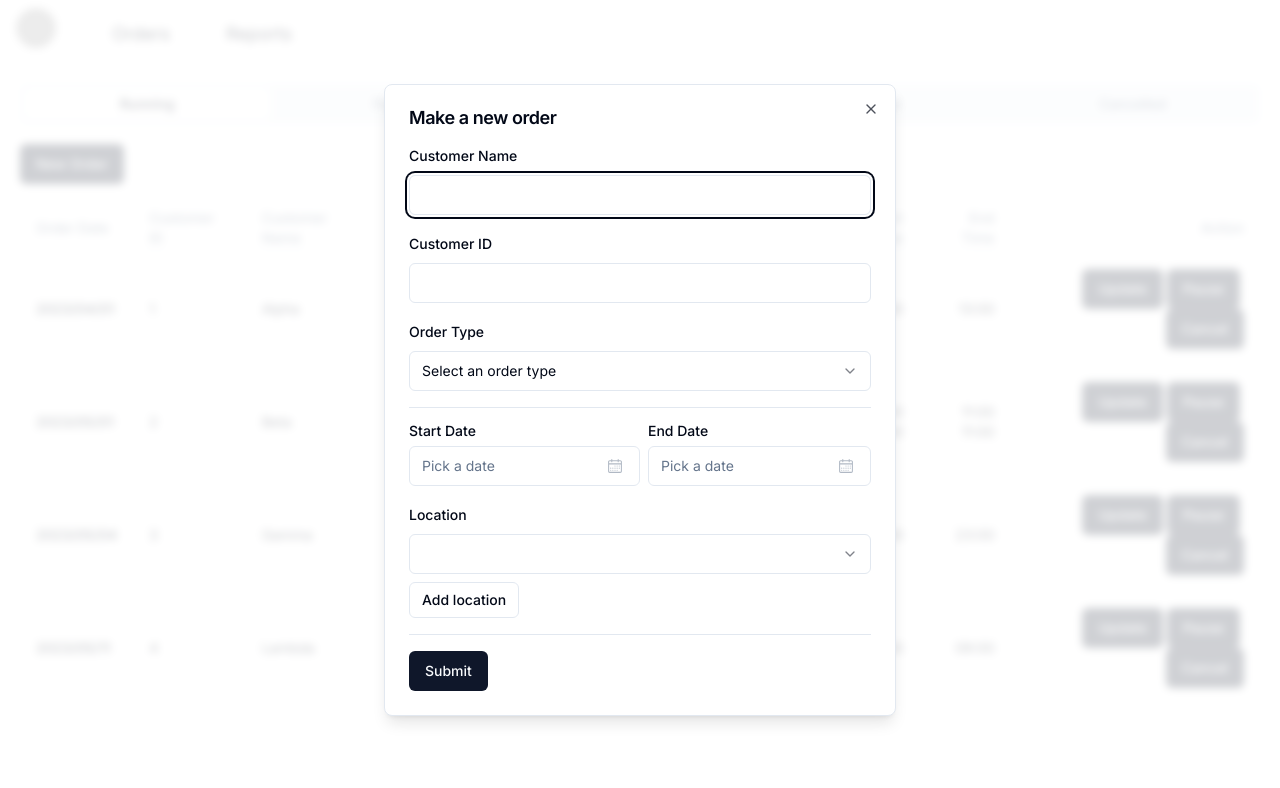
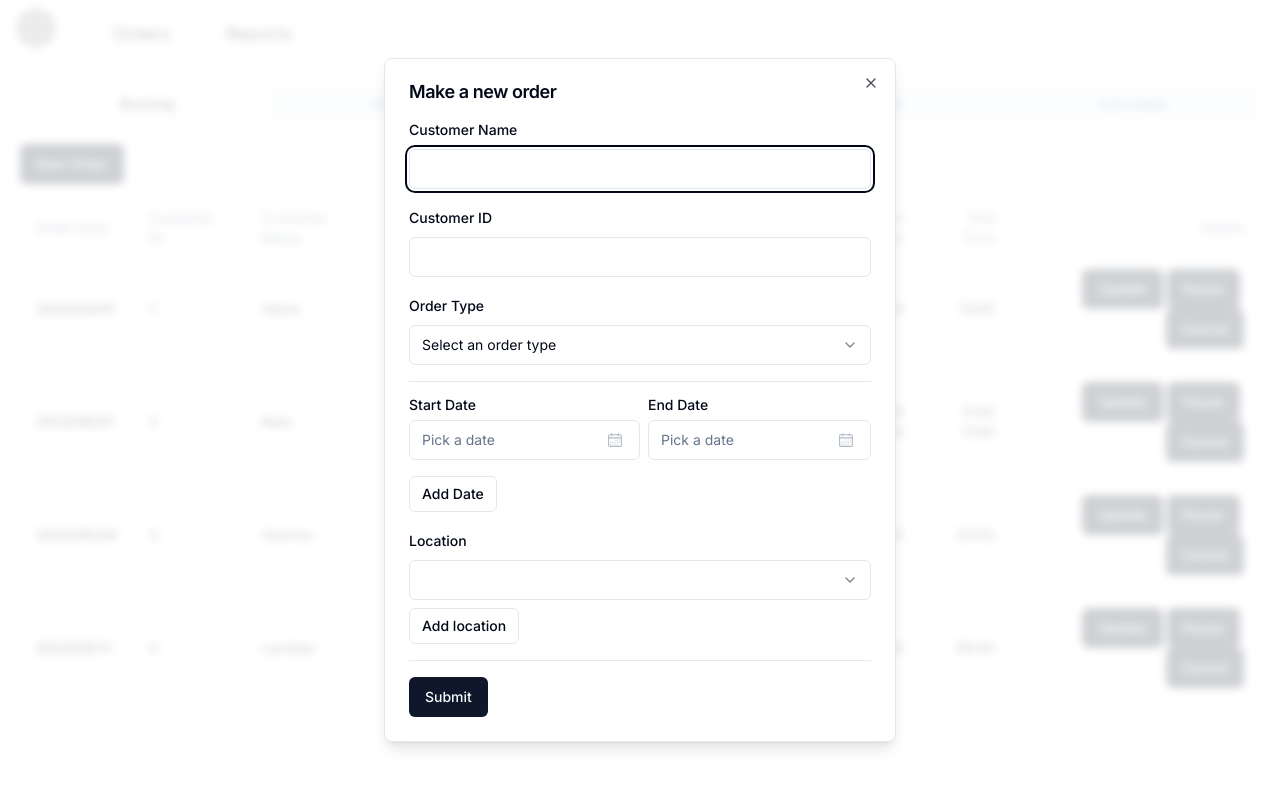
Before and after one commit to PeiChi-Hung/booking-system, a Next.js app: page / in a window 1280 px wide. Both pictures are taken after a click on the button "New Order". Shown: the top 788 px of the page. Built offline with nearby package versions, Linux system fonts and the light colour scheme; grey boxes are pictures that could not be loaded.

Commit message:
Added additional button for date picker

```diff
--- a/src/components/OrderForm.tsx
+++ b/src/components/OrderForm.tsx
@@ -44,30 +44,34 @@ const orderType = ["Type 1", "Type 2", "Type 3", "Type 4", "Type 5"]
 
 // zod schema
 // set restriction for each input
-const orderFromSchema = z
-  .object({
+const orderFromSchema = z.object({
   customer_name: z.string().max(100),
   customer_id: z.string().min(10).max(100),
   order_type: z.string(),
-    location: z.array(
+  expectation: z.array(
     z.object({
-        value: z.string(),
-      })
-    ),
       start_date: z.date({
         required_error: "Start date is required",
       }),
       end_date: z.date({
         required_error: "End date is required",
       }),
+    })
+  ),
+
+  location: z.array(
+    z.object({
+      value: z.string(),
+    })
+  ),
   // To be checked
   // start_time: z.string().datetime({ message: "Please pick a start time" }),
   // end_time: z.string().datetime({ message: "Please pick a end time" }),
 })
-  .refine((data) => data.end_date > data.start_date, {
-    message: "End date cannot be earlier than start date.",
-    path: ["end_date"],
-  })
+// .refine((data) => data.expectation.end_date > data.expectation.start_date, {
+//   message: "End date cannot be earlier than start date.",
+//   path: ["end_date"],
+// })
 
 // covert zod schema into typescript types
 type OrderFormValues = z.infer<typeof orderFromSchema>
@@ -162,12 +166,15 @@ export default function OrderForm() {
           )}
         />
         <Separator />
+
+        {/* Start Date */}
+        {fields.map((field, index) => (
           <div className="grid grid-cols-2 w-full space-x-2">
             <div>
-            {/* Start Date */}
               <FormField
                 control={form.control}
-              name="start_date"
+                key={field.id}
+                name={`expectation.${index}.start_date`}
                 render={({ field }) => (
                   <FormItem className="flex flex-col">
                     <FormLabel>Start Date</FormLabel>
@@ -208,11 +215,11 @@ export default function OrderForm() {
                 )}
               />
             </div>
+            {/* End Date */}
             <div>
-            {/* End Date */}
               <FormField
                 control={form.control}
-              name="end_date"
+                name={`expectation.${index}.end_date`}
                 render={({ field }) => (
                   <FormItem className="flex flex-col">
                     <FormLabel>End Date</FormLabel>
@@ -254,6 +261,17 @@ export default function OrderForm() {
               />
             </div>
           </div>
+        ))}
+        {/* </div> */}
+        <Button
+          type="button"
+          variant="outline"
+          size="sm"
+          className="mt-2"
+          onClick={() => append({ value: "" })}
+        >
+          Add Date
+        </Button>
 
         {/* Location */}
         <div>
```
Lines whose indentation alone changed are shown as unchanged.
